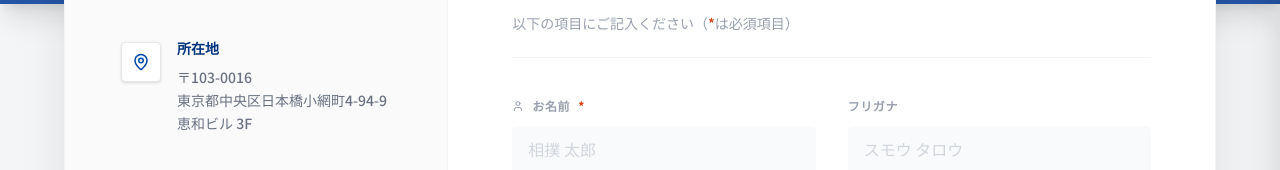
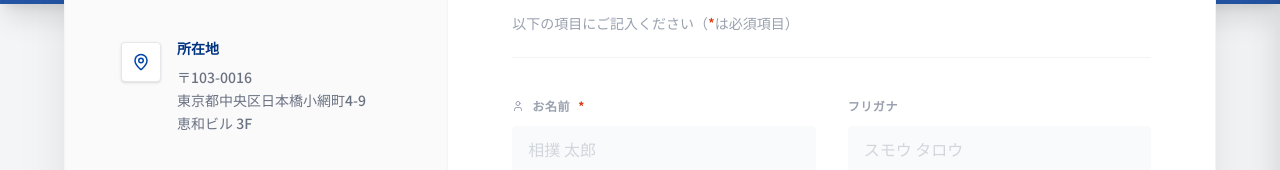
Before and after one commit to lieitaku/SUMOME, a Next.js app: page /contact in a window 1280 px wide. Shown: the part 452-622 px from the top of the page. Built offline with nearby package versions, Linux system fonts and the light colour scheme.

Commit message:
文案bug修复

```diff
--- a/src/app/(public)/contact/page.tsx
+++ b/src/app/(public)/contact/page.tsx
@@ -125,7 +125,7 @@ const ContactPage = () => {
                           <p className="text-gray-500 leading-relaxed text-sm font-medium">
                             〒103-0016
                             <br />
-                            東京都中央区日本橋小網町4-94-9
+                            東京都中央区日本橋小網町4-9
                             <br />
                             恵和ビル 3F
                           </p>
```
